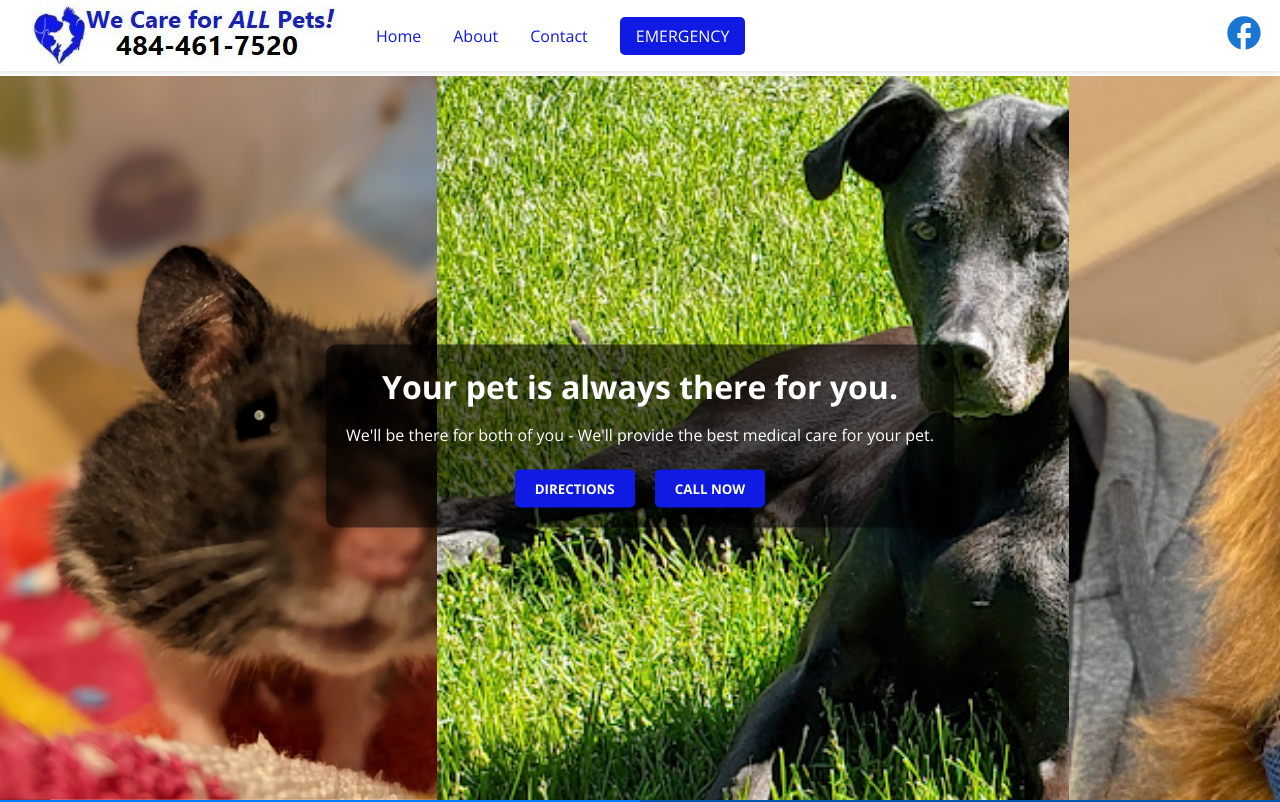
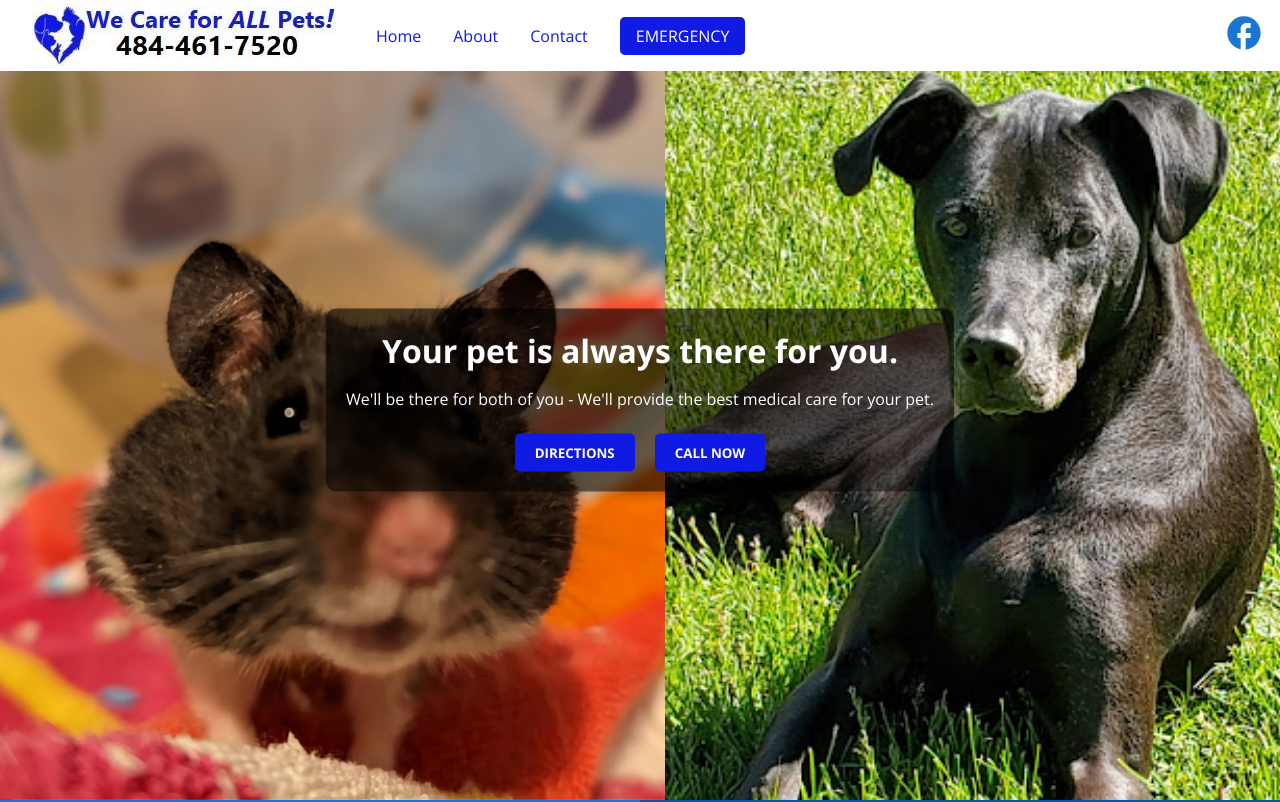
Before and after one commit to CodeJeffreyG/apv-website, a React (Create React App) app: page / in a window 1280 px wide. Shown: the top 802 px of the page. Built offline with nearby package versions, Linux system fonts and the light colour scheme.

Commit message:
rewrote main component external css

```diff
--- a/src/components/MainComponent/centeredOverlay/centeredOverlay.css
+++ b/src/components/MainComponent/centeredOverlay/centeredOverlay.css
@@ -56,5 +56,6 @@
 }
 
 .overlay-button:hover {
+  transform: scale(1.05);
   background-color: #090fbd; /* Slightly darker shade on hover */
 }
--- a/src/components/MainComponent/maincomponent.css
+++ b/src/components/MainComponent/maincomponent.css
@@ -1,33 +1,32 @@
+.main-container {
+  position: "relative";
+}
+
+.main-swiper-container {
+  height: calc(100vh - 71px); /* Adjust height as needed */
+  padding-top: 5px; /* Your specified padding */
+}
+
 .main-hero {
   position: relative;
   width: 100%;
   overflow: hidden;
 }
 
+.main-individual-slide-container {
+  height: 100%;
+  display: flex;
+  align-items: center;
+  justify-content: center;
+}
+
+.main-individual-slide-image {
+  width: 110%; /* Ensure the image spans the full width of the slide */
+  height: 100%; /* Ensure the image spans the full height of the slide */
+  object-fit: cover; /* Cover the slide without stretching the image */
+}
+
 .hero-carousel .hero-image {
   height: 85vh; /* Large viewport height for hero images */
   object-fit: cover; /* Ensure full coverage of the image */
 }
-
-.hero-carousel .carousel-caption {
-  position: absolute;
-  bottom: 20%; /* Position the caption towards the bottom of the image */
-  left: 50%;
-  transform: translateX(-50%);
-  text-align: center;
-  color: white; /* Light text for readability */
-  background: rgba(0, 0, 0, 0.5); /* Semi-transparent background for the text */
-  padding: 1rem;
-  border-radius: 8px; /* Soft edges around the text box */
-}
-
-.hero-title {
-  font-size: 2.5rem; /* Large text for the title */
-  font-weight: bold;
-  margin-bottom: 0.5rem;
-}
-
-.hero-subtitle {
-  font-size: 1.5rem; /* Subtitle text size */
-  margin-bottom: 0;
-}
--- a/src/components/MainComponent/maincomponent.js
+++ b/src/components/MainComponent/maincomponent.js
@@ -5,6 +5,7 @@ import randomPhoto4 from "../media/carousel-images/notStaffDogs/doggie.jpg";
 import randomPhoto5 from "../media/carousel-images/notStaffDogs/doggie2.jpg";
 import randomPhoto6 from "../media/carousel-images/staffExotic/radnor-treenas-bd.jpg";
 
+import "./maincomponent.css";
 import React from "react";
 import { Swiper, SwiperSlide } from "swiper/react";
 import {
@@ -33,7 +34,7 @@ const MainComponent = () => {
   ];
 
   return (
-    <div style={{ position: "relative" }}>
+    <div className="main-container">
       <Swiper
         spaceBetween={50}
         slidesPerView={2}
@@ -43,26 +44,18 @@ const MainComponent = () => {
         autoplay={true}
         duration={50}
         effect="fade"
-        style={{
-          height: `calc(100vh - ${76}px)`,
-          paddingTop: "5px",
-        }}
+        className="main-swiper-container"
       >
         {randomImageArray.map((currentImage, index) => {
           return (
             <SwiperSlide
               index={index}
-              style={{
-                height: "100%",
-                display: "flex",
-                alignItems: "center",
-                justifyContent: "center",
-              }}
+              className="main-individual-slide-container"
             >
               <img
                 src={currentImage}
                 alt=""
-                style={{ height: "100%", width: "auto" }}
+                className="main-individual-slide-image"
               />
             </SwiperSlide>
           );
```
